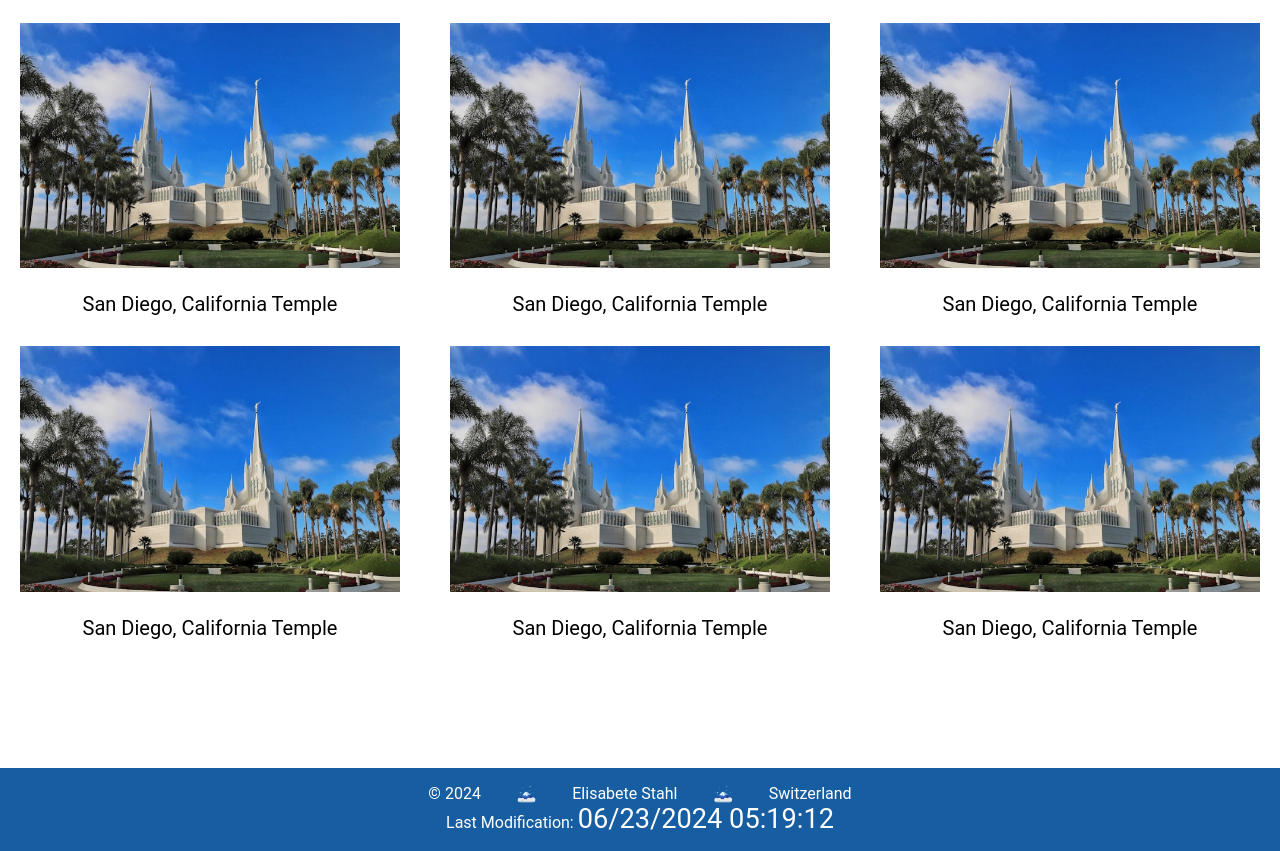
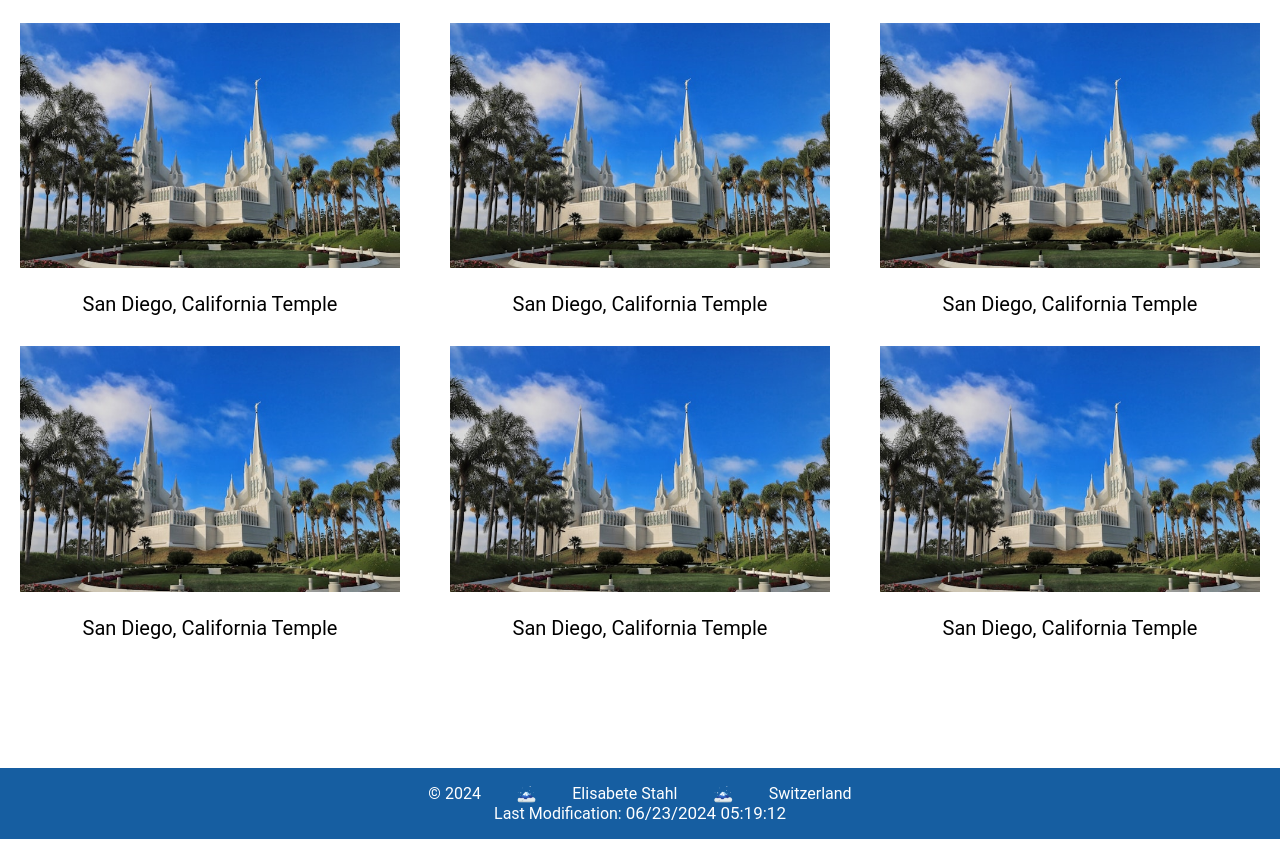
Before and after one commit to elinaee/wdd131, a plain HTML site: page temples.html in a window 1280 px wide. Shown: the part 422-1273 px from the top of the page. Drawn offline with Linux system fonts and the light colour scheme.

```diff
--- a/styles/temples.css
+++ b/styles/temples.css
@@ -11,6 +11,8 @@
 
 h2 {
     font-size: 20px;
+    text-align: center;
+    margin-top: 10px;
 }
 
 span {
@@ -110,7 +112,6 @@
     width: 100%;
 }
 
-h2 {
-    text-align: center;
-    margin-top: 10px;
+#date-time {
+    font-size: 17px;
 }
```
